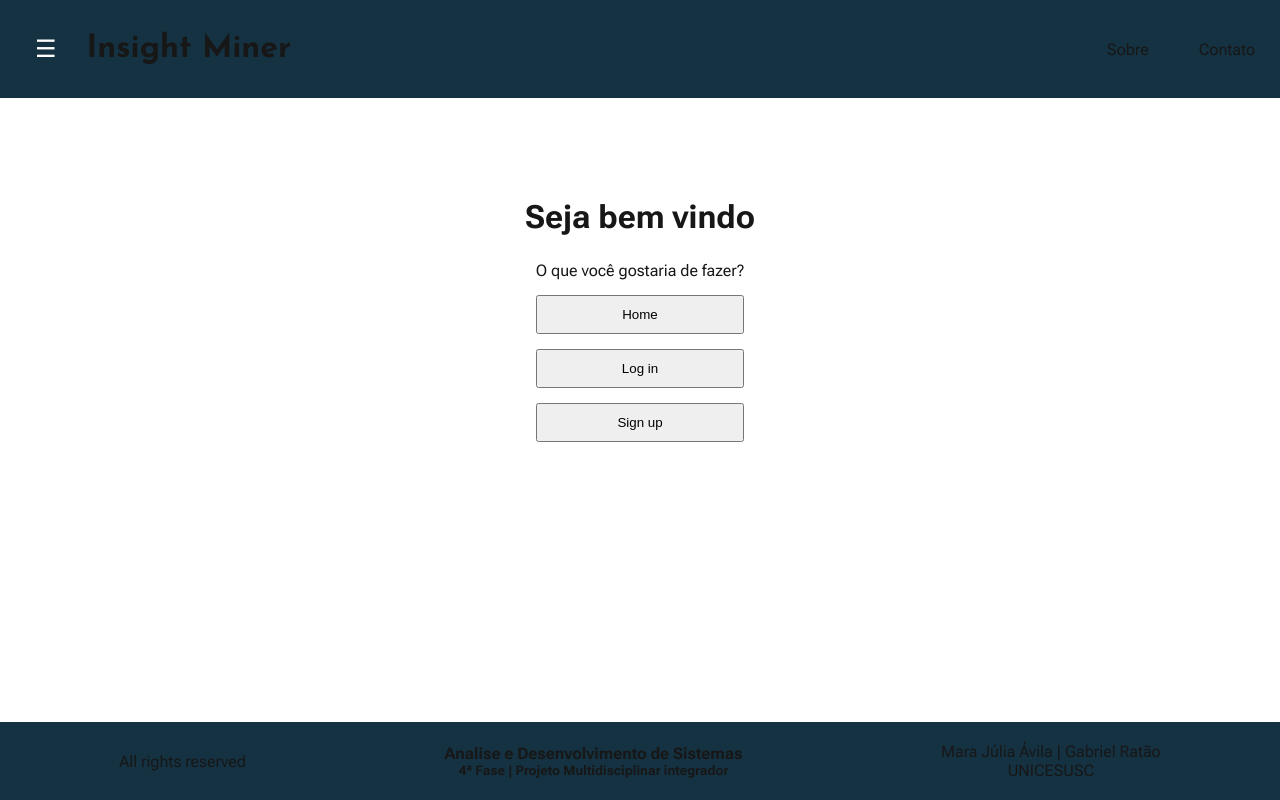
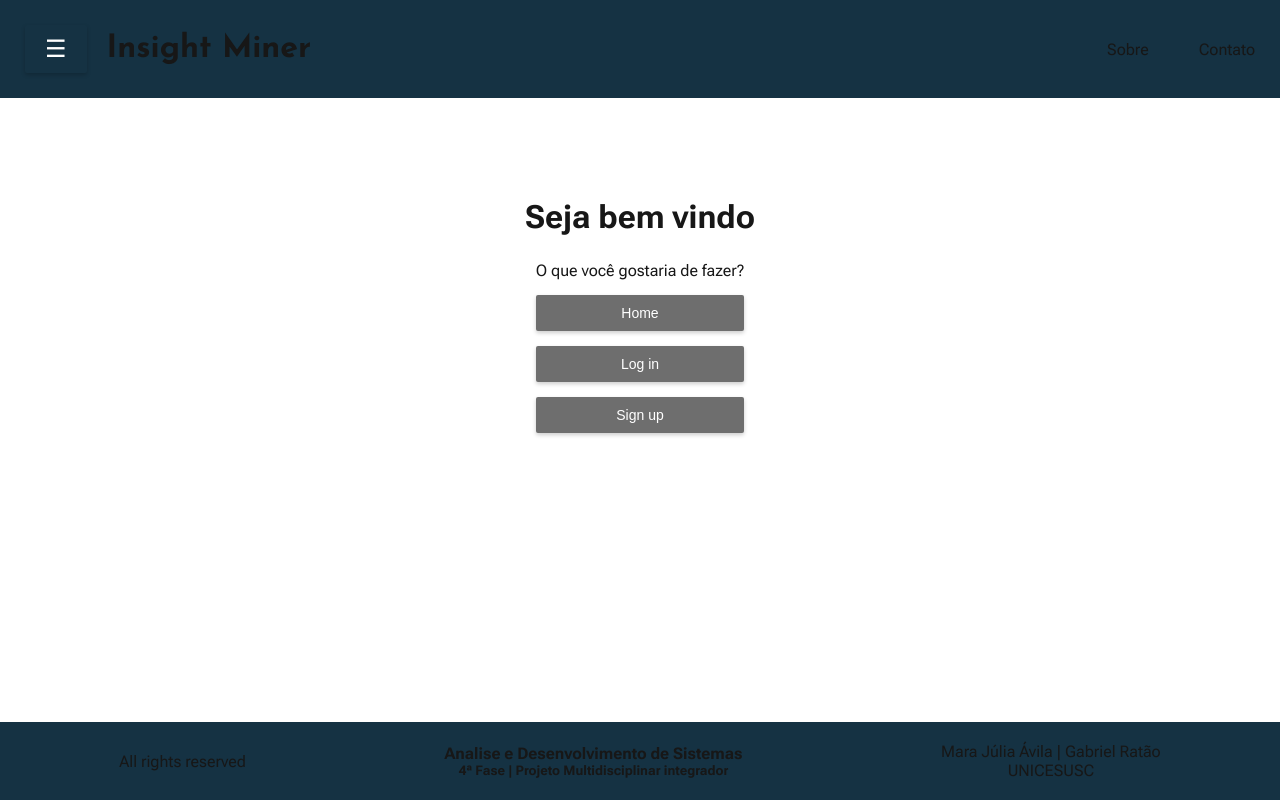
Before and after one commit to emiyablake/insightminer, a Next.js app in the folder client/: page / in a window 1280 px wide. Built offline with nearby package versions, Linux system fonts and the light colour scheme.

Commit message:
refactor buttons

```diff
--- a/client/app/Components/Header/Header.tsx
+++ b/client/app/Components/Header/Header.tsx
@@ -10,7 +10,7 @@ const Header: React.FC = () => {
                 <Link href={"./home"}><h1 className={styles.typeName}>Insight Miner</h1></Link>
             </div>
             <nav className={styles.nav}>
-                <a href="https://github.com/emiyablake/insightminer/blob/main/README.md">Sobre</a>
+                <a target="blank" href="https://github.com/emiyablake/insightminer/blob/main/README.md">Sobre</a>
                 <a href="">Contato</a>
                 {/*
                 <ul>
--- a/client/app/globals.css
+++ b/client/app/globals.css
@@ -6,6 +6,12 @@
   --varGray: #6e6e6e;
   --background: #ffffff;
   --foreground: #171717;
+
+  --button-primary: #6e6e6e;
+  --button-hover: #8c8c8c;
+  --button-pressed: #4f4f4f;
+  --button-text: #ffffff;
+  --button-border-radius: 2px;
 }
 
 @media (prefers-color-scheme: dark) {
@@ -45,7 +51,32 @@ a {
 }
 
 button {
-  padding: 10px;
+  background-color: var(--button-primary);
+  color: var(--button-text);
+  border: none;
+  border-radius: var(--button-border-radius);
+  padding: 10px 20px;
+  font-size: 14px;
+  font-weight: 500;
+  cursor: pointer;
+  transition: background-color 0.3s ease, transform 0.2s ease;
+  box-shadow: 0 2px 4px rgba(0, 0, 0, 0.2);
+}
+
+button:hover {
+  background-color: var(--button-hover);
+}
+
+button:active {
+  background-color: var(--button-pressed);
+  transform: scale(0.95); /* Adiciona um efeito de clique */
+}
+
+button:disabled {
+  background-color: #cccccc;
+  color: #666666;
+  cursor: not-allowed;
+  box-shadow: none;
 }
 
 input {
```
